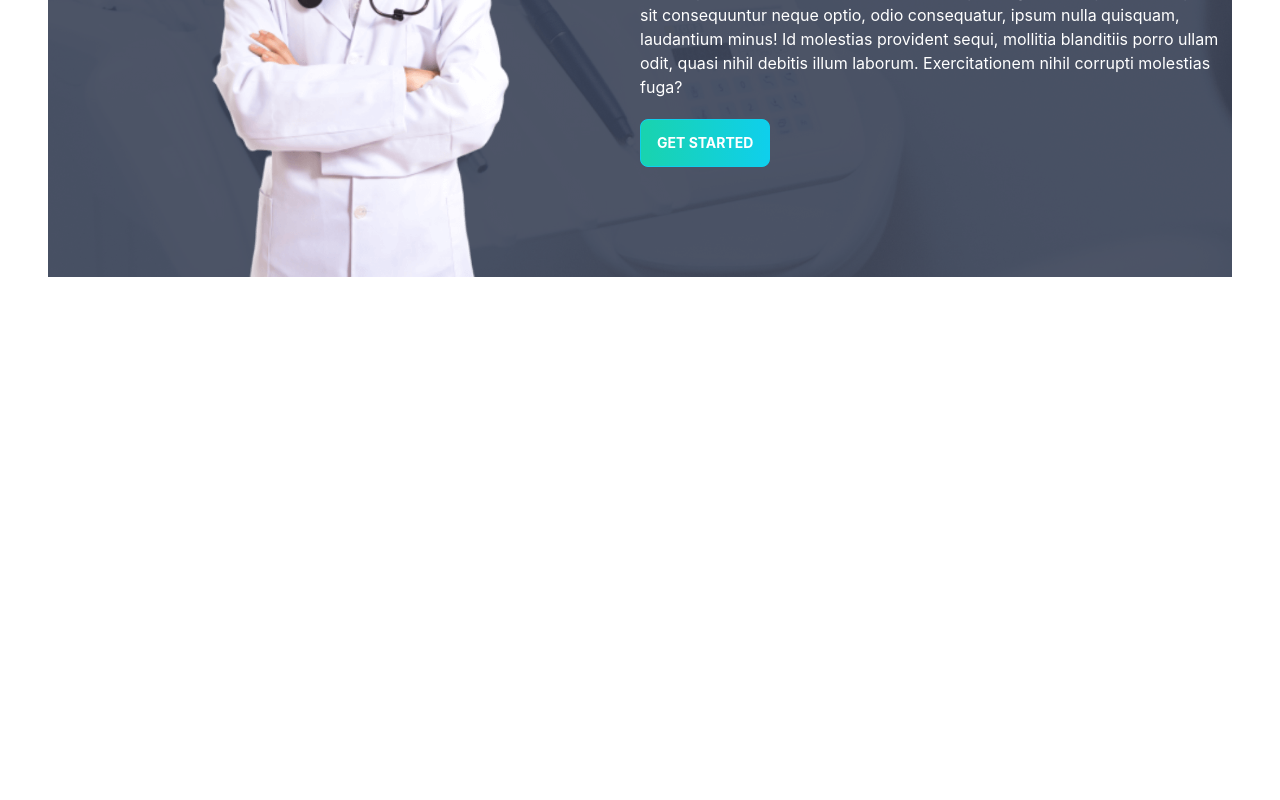
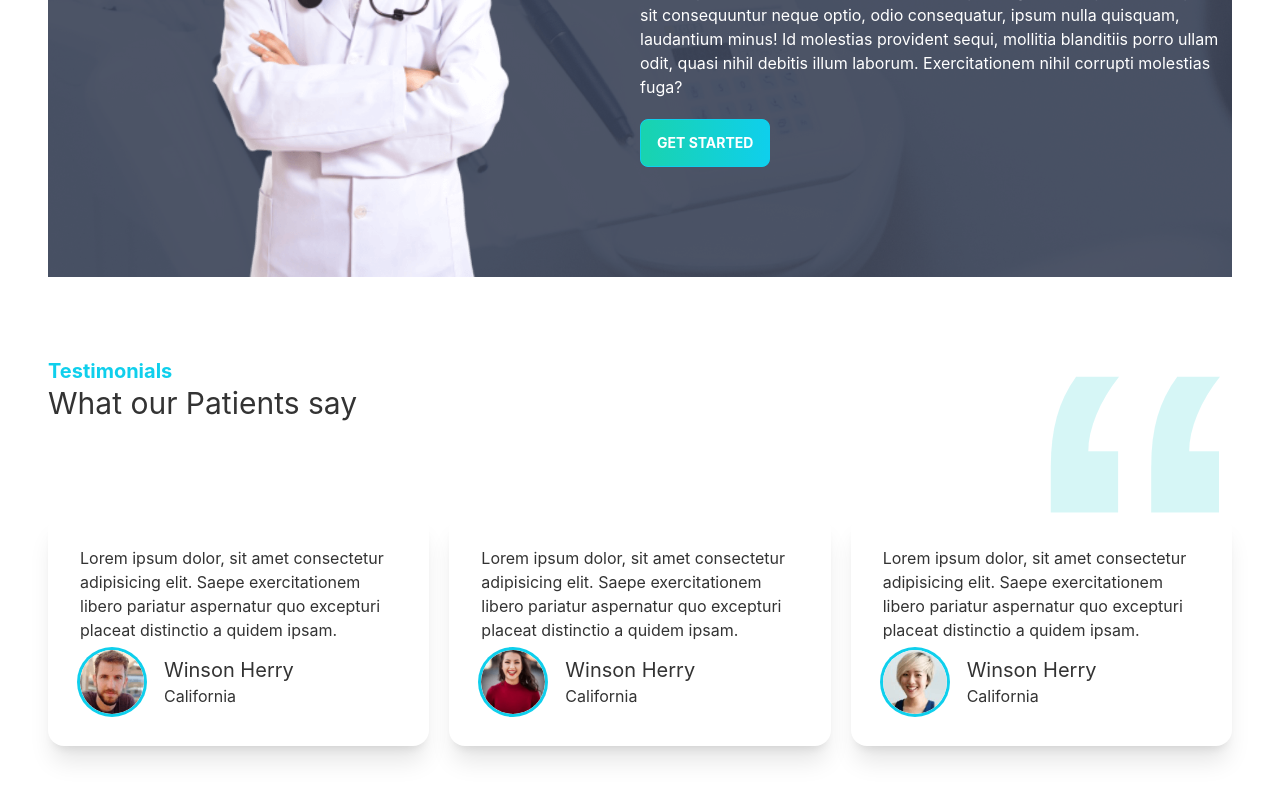
Before and after one commit to Misrat121/doctor-portal, a React (Create React App) app: page / in a window 1280 px wide. Shown: the part 1758-2558 px from the top of the page. Before the commit the page ends 2035 px from the top, so only its background shows below. Built offline with nearby package versions, Linux system fonts and the light colour scheme.

Commit message:
review section done

```diff
--- a/src/Pages/Home/Home.js
+++ b/src/Pages/Home/Home.js
@@ -3,6 +3,7 @@ import Banner from "./Banner";
 import Info from "./Info";
 import MakeAppointment from "./MakeAppointment";
 import Services from "./Services";
+import Testimonials from "./Testimonials";
 
 const Home = () => {
   return (
@@ -11,6 +12,7 @@ const Home = () => {
       <Info></Info>
       <Services></Services>
       <MakeAppointment></MakeAppointment>
+      <Testimonials></Testimonials>
     </div>
   );
 };
--- /dev/null
+++ b/src/Pages/Home/Review.js
@@ -0,0 +1,28 @@
+import React from "react";
+
+const Review = ({ review }) => {
+  return (
+    <div class="card lg:max-w-lg bg-base-100 shadow-xl">
+      <div class="card-body">
+        <p>
+          Lorem ipsum dolor, sit amet consectetur adipisicing elit. Saepe
+          exercitationem libero pariatur aspernatur quo excepturi placeat
+          distinctio a quidem ipsam.
+        </p>
+        <div class=" flex items-center">
+          <div class="avatar">
+            <div class="w-16 rounded-full ring ring-primary ring-offset-base-100 ring-offset mr-5">
+              <img src={review.img} alt="" />
+            </div>
+          </div>
+          <div>
+            <h4 className="text-xl">{review.name}</h4>
+            <p>{review.location}</p>
+          </div>
+        </div>
+      </div>
+    </div>
+  );
+};
+
+export default Review;
--- /dev/null
+++ b/src/Pages/Home/Testimonials.js
@@ -0,0 +1,52 @@
+import React from "react";
+import quote from "../../assets/icons/quote.svg";
+import people1 from "../../assets/images/people1.png";
+import people2 from "../../assets/images/people2.png";
+import people3 from "../../assets/images/people3.png";
+import Review from "./Review";
+
+const Testimonials = () => {
+  const reviews = [
+    {
+      _id: 1,
+      name: "Winson Herry",
+      review: "",
+      location: "California",
+      img: people1,
+    },
+    {
+      _id: 2,
+      name: "Winson Herry",
+      review: "",
+      location: "California",
+      img: people2,
+    },
+    {
+      _id: 3,
+      name: "Winson Herry",
+      review: "",
+      location: "California",
+      img: people3,
+    },
+  ];
+  return (
+    <section className="my-20">
+      <div className="flex justify-between">
+        <div>
+          <h4 className="text-xl text-primary font-bold">Testimonials</h4>
+          <h2 className="text-3xl">What our Patients say</h2>
+        </div>
+        <div>
+          <img src={quote} className="w-24 lg:w-48" alt="" />
+        </div>
+      </div>
+      <div className="grid grid-cols-1 md-grid-cols-2 lg:grid-cols-3 gap-5">
+        {reviews.map((review) => (
+          <Review key={review._id} review={review}></Review>
+        ))}
+      </div>
+    </section>
+  );
+};
+
+export default Testimonials;
```
